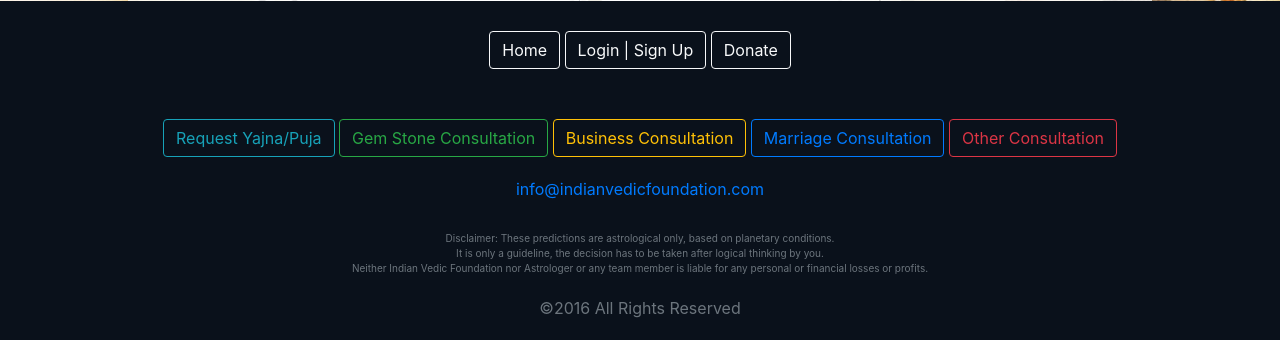
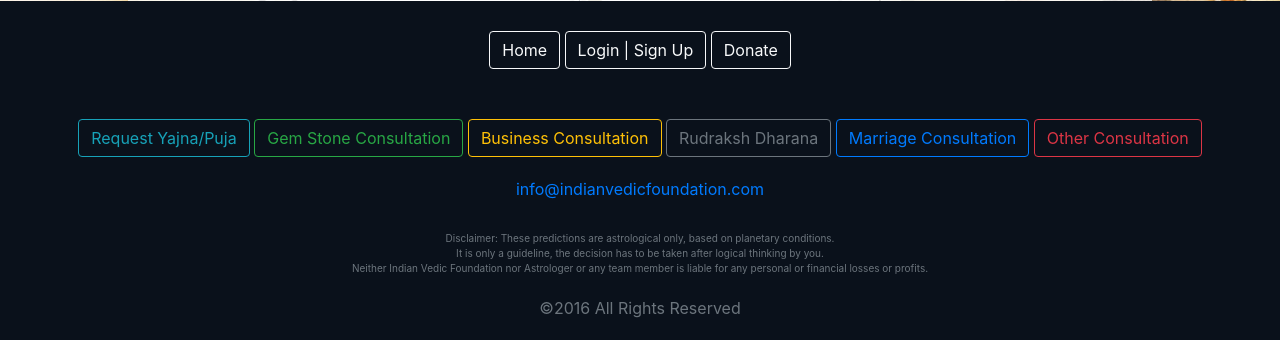
Before and after one commit to sonali-yadav/astro-website, a Django app: page /donations/charts/ in a window 1280 px wide. Shown: the part 1002-1342 px from the top of the page. Run offline with Django 3.2, Linux system fonts and the light colour scheme; data that the repository does not hold is empty; some libraries are stand-ins or nearby versions.

Commit message:
Footer Edits

```diff
--- a/home/templates/home/base.html
+++ b/home/templates/home/base.html
@@ -86,6 +86,7 @@
                     <a href="{% url 'yajna' %}" class="btn btn-outline-info">Request Yajna/Puja</a>
                     <a href="{% url 'gems' %}" class="btn btn-outline-success">Gem Stone Consultation</a>
                     <a href="{% url 'marriage' %}" class="btn btn-outline-warning">Business Consultation</a>
+                    <a href="{% url 'rudraksh' %}" class="btn btn-outline-secondary">Rudraksh Dharana</a>
                     <a href="{% url 'marriage' %}" class="btn btn-outline-primary">Marriage Consultation</a>
                     <a href="{% url 'contact' %}" class="btn btn-outline-danger">Other Consultation</a>
                 </div>
```
